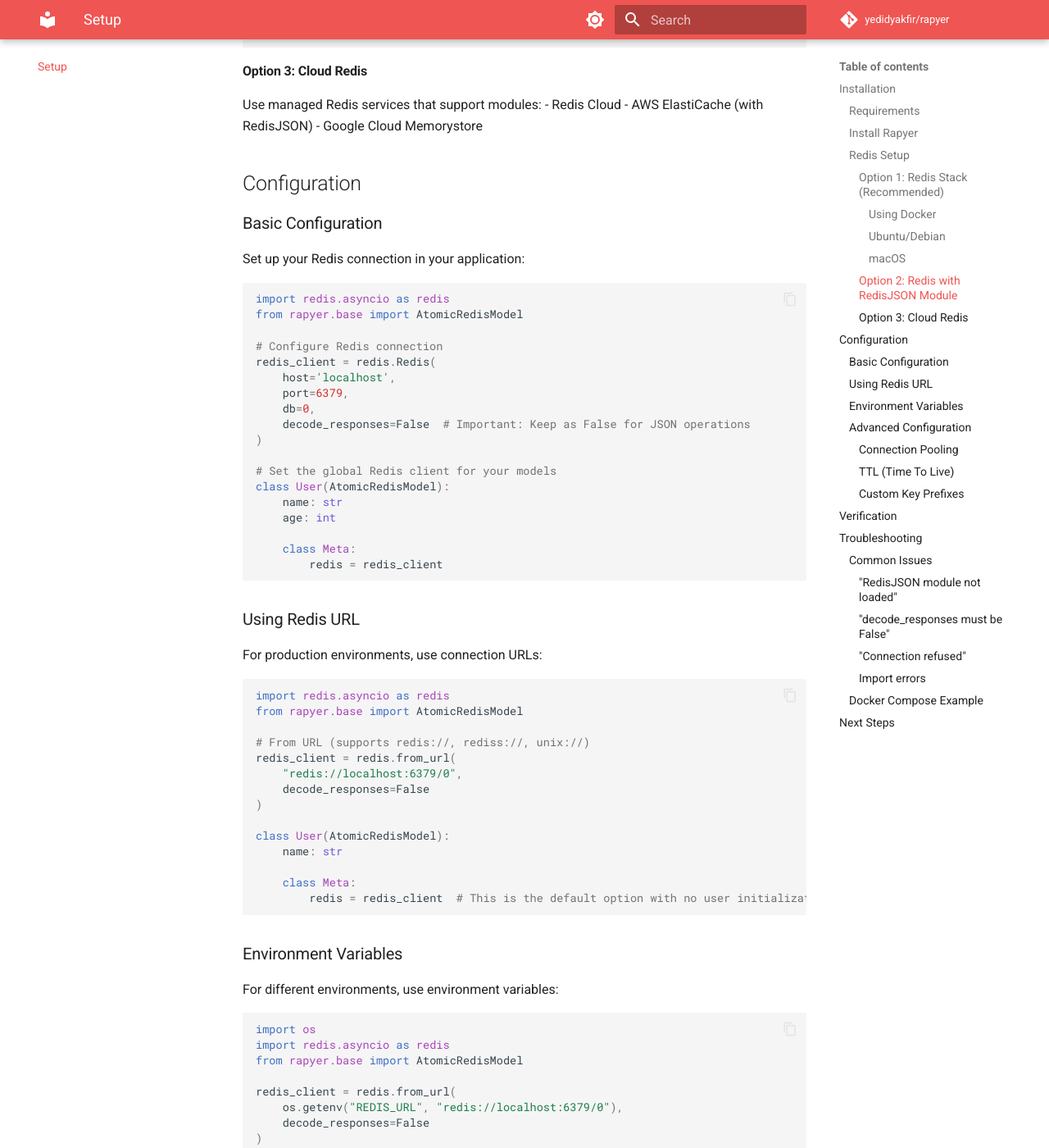
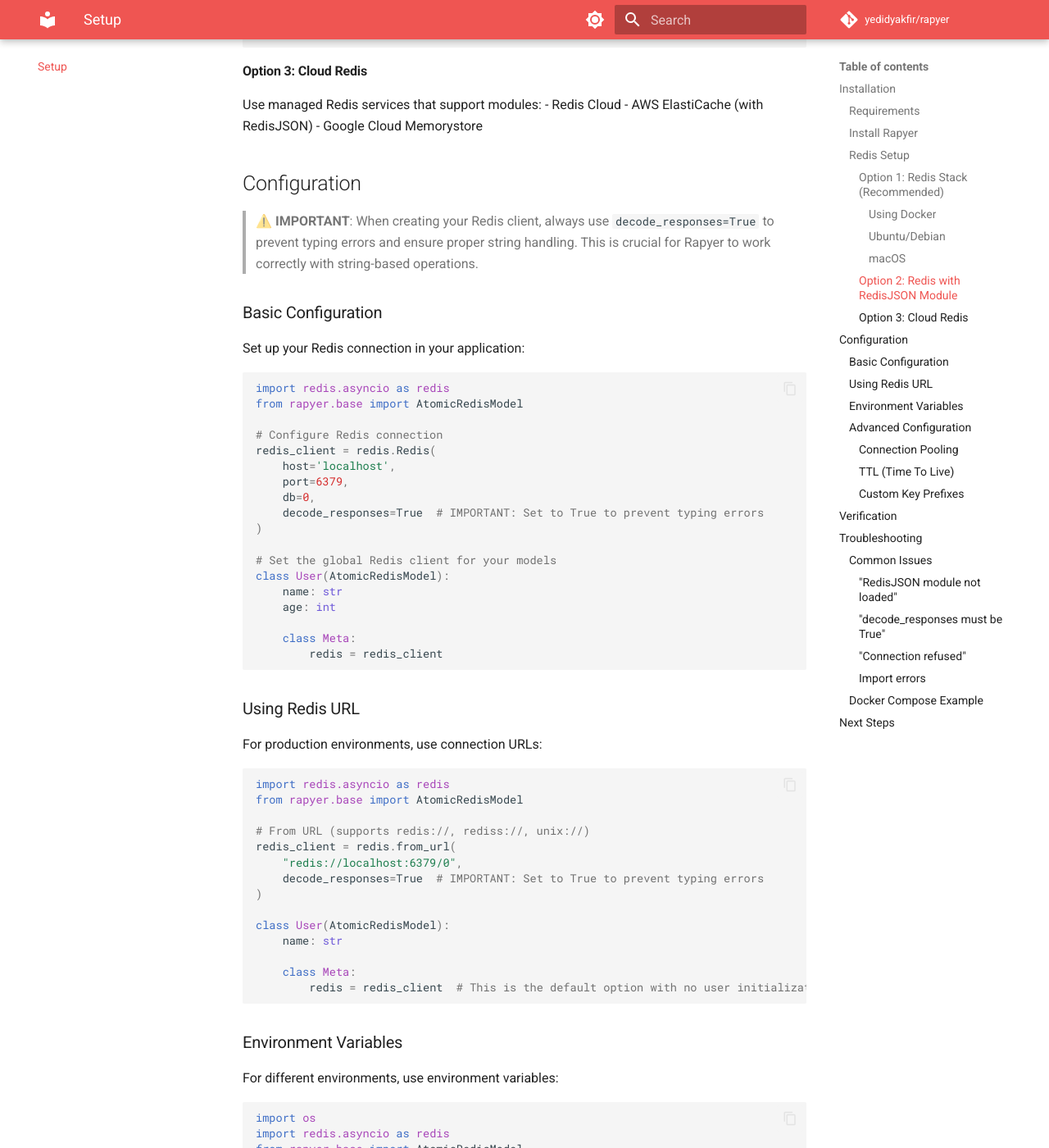
Before and after one commit to yedidyakfir/rapyer, an MkDocs documentation site: the page built from docs/setup.md, in a window 1280 px wide and 1400 px high, scrolled down 1166 px. Shown: the whole window at 82% size. Built offline with MkDocs 1.6.1 and Material for MkDocs 9.7.7, drawn with Linux system fonts in a browser that asks for light colours; comment, search, counter and statistics services are not loaded; some of the changed text lies outside the part shown.

Commit message:
[switch_annotation] - update setup docs to ensure we use decode response

```diff
--- a/docs/setup.md
+++ b/docs/setup.md
@@ -54,6 +54,8 @@
 
 ## Configuration
 
+> **⚠️ IMPORTANT**: When creating your Redis client, always use `decode_responses=True` to prevent typing errors and ensure proper string handling. This is crucial for Rapyer to work correctly with string-based operations.
+
 ### Basic Configuration
 
 Set up your Redis connection in your application:
@@ -67,7 +69,7 @@
     host='localhost',
     port=6379,
     db=0,
-    decode_responses=False  # Important: Keep as False for JSON operations
+    decode_responses=True  # IMPORTANT: Set to True to prevent typing errors
 )
 
 # Set the global Redis client for your models
@@ -90,7 +92,7 @@
 # From URL (supports redis://, rediss://, unix://)
 redis_client = redis.from_url(
     "redis://localhost:6379/0",
-    decode_responses=False
+    decode_responses=True  # IMPORTANT: Set to True to prevent typing errors
 )
 
 class User(AtomicRedisModel):
@@ -111,7 +113,7 @@
 
 redis_client = redis.from_url(
     os.getenv("REDIS_URL", "redis://localhost:6379/0"),
-    decode_responses=False
+    decode_responses=True  # IMPORTANT: Set to True to prevent typing errors
 )
 
 class User(AtomicRedisModel):
@@ -133,7 +135,7 @@
 pool = redis.ConnectionPool.from_url(
     "redis://localhost:6379/0",
     max_connections=20,
-    decode_responses=False
+    decode_responses=True  # IMPORTANT: Set to True to prevent typing errors
 )
 
 redis_client = redis.Redis(connection_pool=pool)
@@ -194,7 +196,7 @@
     host='localhost',
     port=6379,
     db=0,
-    decode_responses=False
+    decode_responses=True  # IMPORTANT: Set to True to prevent typing errors
 )
 
 class TestModel(AtomicRedisModel):
@@ -235,8 +237,8 @@
 #### "RedisJSON module not loaded"
 **Solution**: Ensure you're using Redis Stack or have the RedisJSON module installed.
 
-#### "decode_responses must be False"
-**Solution**: Set `decode_responses=False` in your Redis client configuration.
+#### "decode_responses must be True"
+**Solution**: Set `decode_responses=True` in your Redis client configuration to prevent typing errors.
 
 #### "Connection refused"
 **Solution**: Ensure Redis server is running and accessible at the specified host/port.
```
